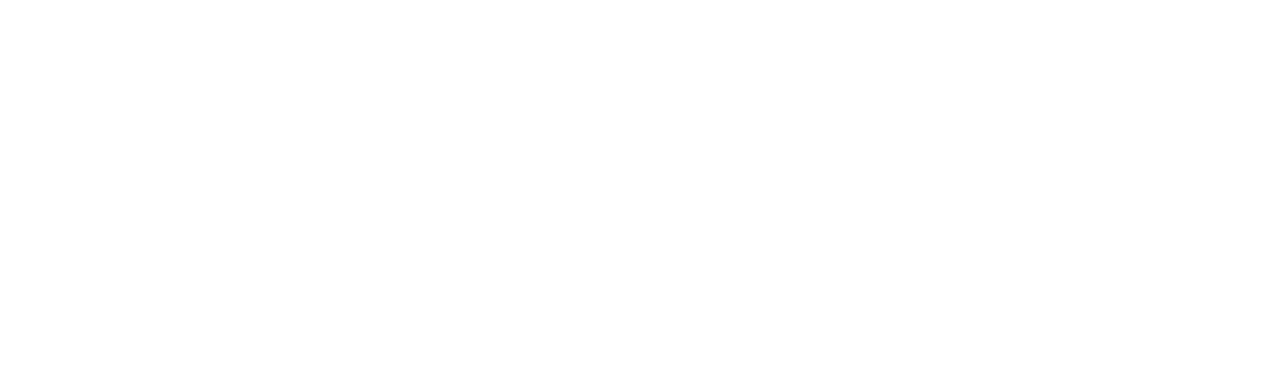
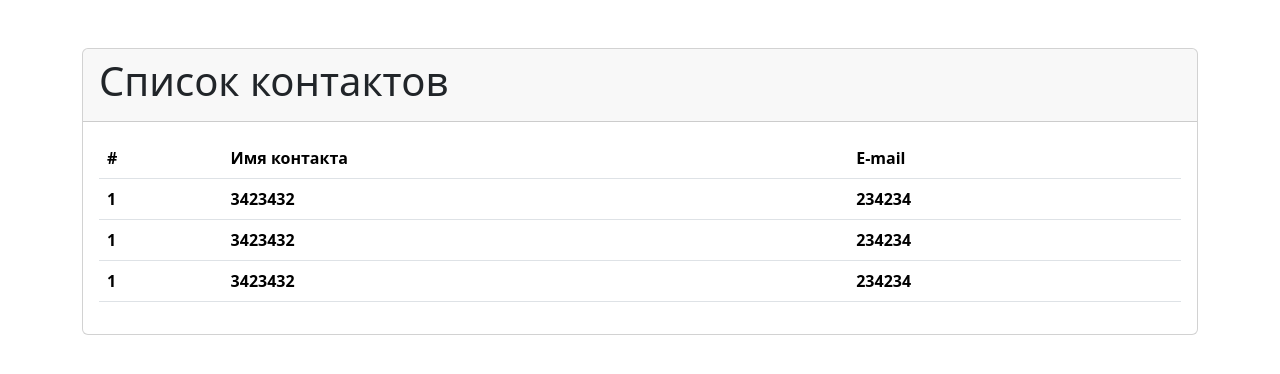
Before and after one commit to cone-prog/ContactApp, a React (Create React App) app in the folder client/: page / in a window 1280 px wide. Shown: the top 374 px of the page. Built offline with nearby package versions, Linux system fonts and the light colour scheme.

Commit message:
создание таблицы

```diff
--- a/client/src/App.js
+++ b/client/src/App.js
@@ -1,6 +1,17 @@
-function App() {
+import TableContact from "./layout/TableContact/TableContact";
+
+const App = () => {
   return (
-    <div className="App">
+    <div className="container mt-5">
+      <div className="card">
+        <div className="card-header">
+          <h1>Список контактов</h1>
+        </div>
+        <div className="card-body">
+          <TableContact></TableContact>
+        </div>
+      </div>
+
     </div>
   );
 }
--- /dev/null
+++ b/client/src/layout/TableContact/Components/RowTableContact.jsx
@@ -0,0 +1,13 @@
+import React from "react";
+
+const RowTableContact = () => {
+    return (
+        <tr>
+            <th>1</th>
+            <th>3423432</th>
+            <th>234234</th>
+        </tr>
+    );
+}
+
+export default RowTableContact;
--- /dev/null
+++ b/client/src/layout/TableContact/TableContact.jsx
@@ -0,0 +1,22 @@
+import RowTableContact from "./Components/RowTableContact";
+
+const TableContact = () => {
+    return (
+        <table className="table table-hover">
+            <thead>
+                <tr>
+                    <th>#</th>
+                    <th>Имя контакта</th>
+                    <th>E-mail</th>
+                </tr>
+            </thead>
+            <tbody>
+                <RowTableContact></RowTableContact>
+                <RowTableContact></RowTableContact>
+                <RowTableContact></RowTableContact>
+
+            </tbody>
+        </table>
+    );
+}
+export default TableContact;
```
